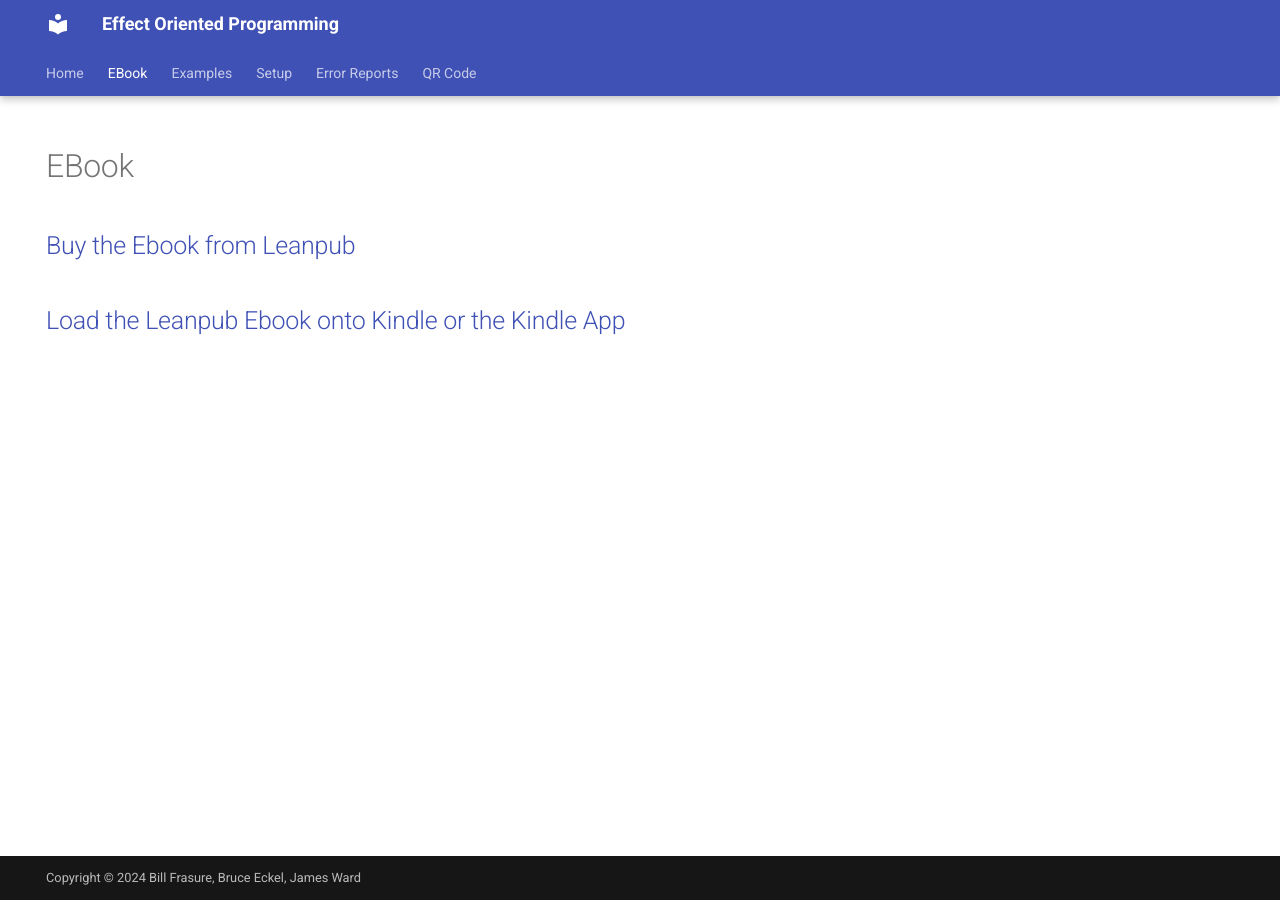
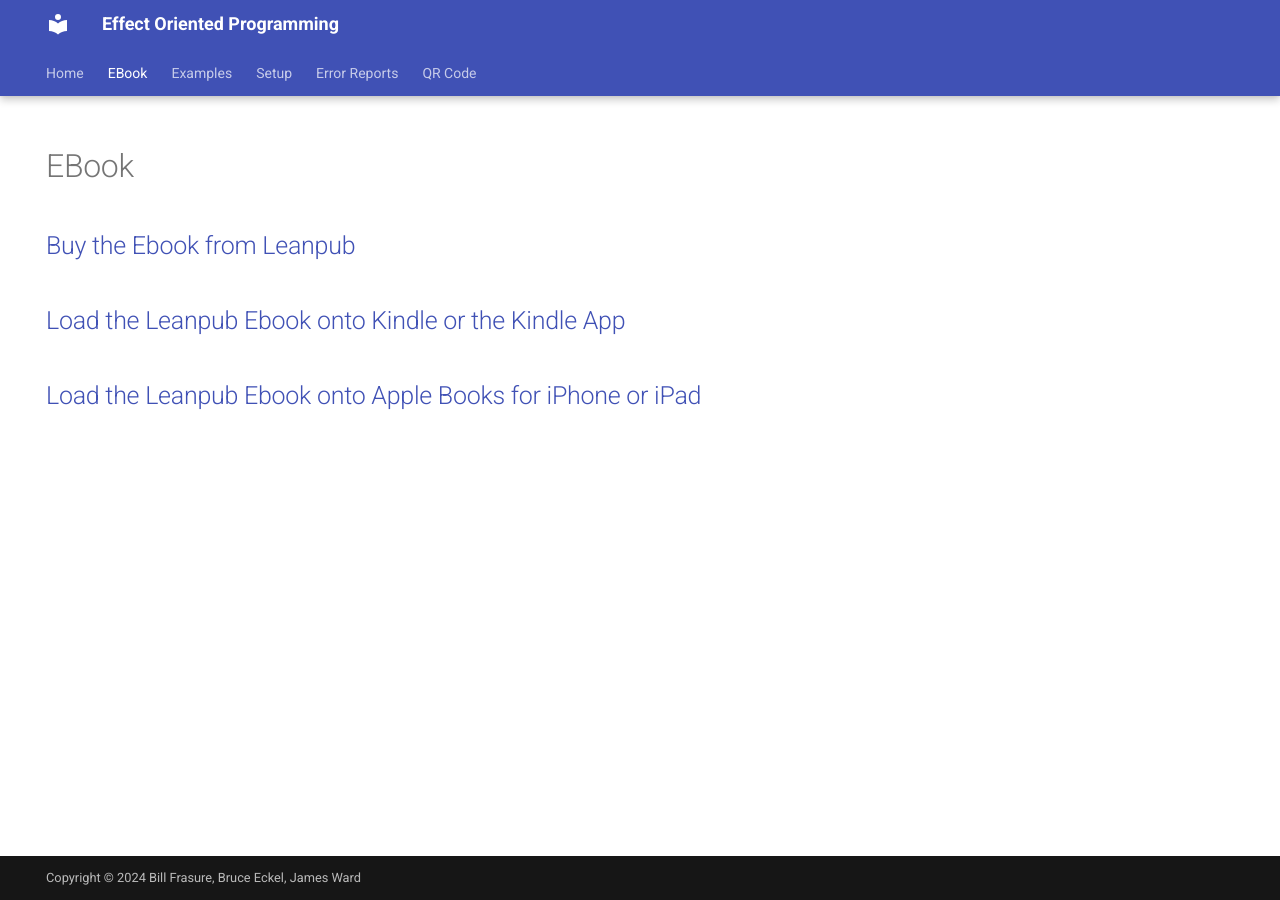
Before and after one commit to EffectOrientedProgramming/book, an MkDocs documentation site: the page built from docs/ebook/index.md, in a window 1280 px wide. Built offline with MkDocs 1.6.1 and Material for MkDocs 9.7.7, drawn with Linux system fonts in a browser that asks for light colours.

Commit message:
Added instructions for iBooks

```diff
--- a/docs/ebook/index.md
+++ b/docs/ebook/index.md
@@ -7,3 +7,5 @@ hide:
 ## [Buy the Ebook from Leanpub](https://leanpub.com/effect-oriented-programming)
 
 ## [Load the Leanpub Ebook onto Kindle or the Kindle App](https://help.leanpub.com/en/articles/110746-how-do-i-get-leanpub-books-on-my-kindle-or-into-the-kindle-app-on-my-phone-or-tablet)
+
+## [Load the Leanpub Ebook onto Apple Books for iPhone or iPad](https://help.leanpub.com/en/articles/9961238-how-do-i-load-a-leanpub-ebook-into-apple-books-for-iphone-or-ipad)
```
